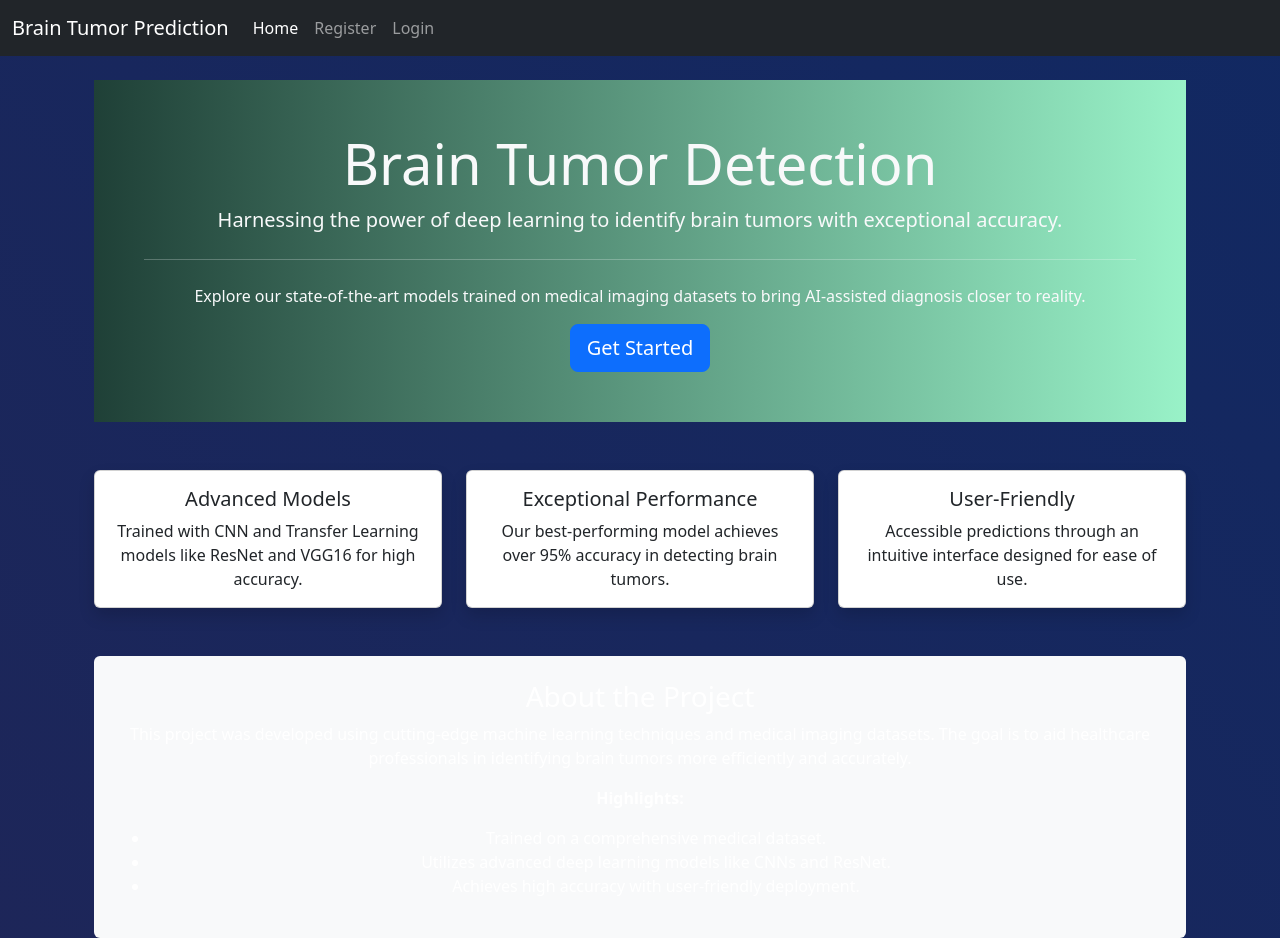
After one commit to Oatsinthepine/Brain-Tumor-Prediction, a Flask app: page /home in a window 1280 px wide. The commit adds this page. Run offline with Flask 3, Linux system fonts and the light colour scheme.

Commit message:
added more features, finalised register, login and logout.

```diff
--- a/app.py
+++ b/app.py
@@ -1,6 +1,7 @@
 # get all dependencies
 import base64
 import io
+
 from PIL import Image
 from flask import Flask
 from flask import jsonify, render_template, url_for, request, redirect, flash, get_flashed_messages
@@ -16,9 +17,12 @@ from flask_wtf import FlaskForm
 from wtforms import StringField, PasswordField, SubmitField
 from wtforms.validators import DataRequired, EqualTo, Length, Email, ValidationError
 
+from flask_login import LoginManager, UserMixin, login_user, logout_user, login_required, current_user
 
 
-app = Flask(__name__)
+
+
+app = Flask(__name__, template_folder='templates', static_folder='static')
 CORS(app, resources={r"/predict": {"origins": "http://127.0.0.1:5000"}}) # for security concerns, only allow the predict html page to enable CORS, for the project only.
 
 #db configuration:
@@ -27,29 +31,49 @@ app.config["SQLALCHEMY_TRACK_MODIFICATIONS"] = False
 app.config['SECRET_KEY'] = "3Dfb8MHWa3sp2F62"
 db = SQLAlchemy(app)
 bcrypt = Bcrypt(app)
+login_manager = LoginManager(app)
+# set the login view (redirects to this page if a user isn't authenticated)
+login_manager.login_view = "login"  # the function name of your login route
+login_manager.login_message_category = "info"  # Flash message category for unauthorized access
 
-class User(db.Model):
+
+
+
+class User(db.Model, UserMixin):
+    """
+    By inheriting from UserMixin, the following properties are automatically added to User class:
+	•	is_authenticated: Returns True if the user is logged in.
+	•	is_active: Returns True by default unless overridden.
+	•	is_anonymous: Returns False for logged-in users.
+	•	get_id(): Used to retrieve the user ID, which is required for session management.
+    """
     __table_name__ = 'users'
     id = db.Column(db.Integer, primary_key = True, autoincrement = True)
     username = db.Column(db.String(30), nullable=False, unique=True)
     email = db.Column(db.String(50), nullable = False)
     password = db.Column(db.String(100), nullable = False)
 
+    #here for security reason, let's implement a hashed password via the flask_bcrypt module
+    def set_password(self, plain_password):
+        self.password = bcrypt.generate_password_hash(plain_password).decode('utf-8') # hey why decode here? aren't we encoding password?
+
+    def check_password_match(self, user_entered_password):
+        return bcrypt.check_password_hash(self.password, user_entered_password)
+
     def __repr__(self):
         return f"User('{self.username}', '{self.email}')"
 
 class RegisterForm(FlaskForm):
     # When you define username = StringField(...) in your RegisterForm, WTForms knows that this field is named 'username', same as all the rest.
+    # 在flask_wtf中，validate_<field_name> 是一个特殊的方法. Flask-WTF (through WTForms) automatically calls this method when validating the field specified in <fieldname> (e.g., username).
     username = StringField(label= "User Name", validators=[DataRequired(), Length(min=3, max=30)])
     email = StringField(label="Email Address", validators=[DataRequired(), Email()])
-    password_1 = StringField(label="New Password", validators=[DataRequired(), Length(min=8, max=24)])
-    password_2 = StringField(label="Please re-confirm", validators=[
+    password_1 = PasswordField(label="New Password", validators=[DataRequired(), Length(min=8, max=24)])
+    password_2 = PasswordField(label="Please re-confirm", validators=[
         DataRequired(), EqualTo('password_1', message="Password must match!")
     ])
     submit = SubmitField(label="create_account")
 
-
-#在flask_wtf中，validate_<field_name> 是一个特殊的方法. Flask-WTF (through WTForms) automatically calls this method when validating the field specified in <fieldname> (e.g., username).
 
     def validate_username(self, username_to_check):
         #注意如果你这里filter_by()里面忘记.data的时候会报错，.data is the actual 'data' retrieved instead of the object.
@@ -64,15 +88,22 @@ class RegisterForm(FlaskForm):
 
 class LoginForm(FlaskForm):
     username = StringField(label = "User Name", validators=[DataRequired()])
-    password = StringField(label= "Enter your password", validators=[DataRequired()])
+    password = PasswordField(label= "Enter your password", validators=[DataRequired()])
     submit = SubmitField(label="Sign in")
 
 
+
+@login_manager.user_loader
+def load_user(user_id):
+    return User.query.get(int(user_id))
 
 @app.route('/')
 def base_page():
     return render_template("base.html")
 
+@app.route('/home')
+def home_page():
+    return render_template('home.html')
 
 @app.route('/register', methods=["GET", "POST"])
 def register_account():
@@ -83,14 +114,16 @@ def register_account():
         During form validation (form.validate_on_submit()), WTForms automatically checks for a method named validate_<field_name>.
         If it finds one, it passes the field object (form.<field_name>) as the argument to the method.
         """
-        user_to_create = User(username = form.username.data,
-                              email = form.email.data,
-                              password = form.password_2.data)
+        user_to_create = User(
+            username=form.username.data,
+            email=form.email.data
+        )
+        user_to_create.set_password(form.password_2.data)
         try:
             db.session.add(user_to_create)
             db.session.commit()
             flash("New Account Created Successfully!", category = 'success')
-            return redirect(url_for("predict"))
+            return redirect(url_for("login"))
         except Exception as e:
             db.session.rollback()
             flash(f"Error occurred: {e}", category='danger')
@@ -103,13 +136,30 @@ def register_account():
     return render_template("register.html", form=form)
 
 
-@app.route('/login')
+@app.route('/login', methods=["GET", "POST"])
 def login():
     login_form = LoginForm()
     if login_form.validate_on_submit():
         curr_user = User.query.filter_by(username=login_form.username.data).first()
         if curr_user and curr_user.check_password_match(login_form.password.data):
-            pass
+            login_user(curr_user)
+            flash(f"Login Successfully! login as {curr_user.username}.", category='success')
+            return redirect(url_for('predict'))
+        elif not curr_user:
+            flash("Invalid username!", category='danger')
+        else:
+            flash("Incorrect password, please try again!", category='danger')
+    return render_template('login.html', login_form = login_form)
+
+
+@app.route('/logout')
+def logout():
+    logout_user()
+    flash(f"You have logged out successfully!", category="info")
+    return redirect(url_for("base_page"))
+
+
+
 
 
 def get_model():
@@ -151,7 +201,7 @@ def core_func(): # here is the predict function for user
     predicted_probabilities = prediction[0]
 
     # create a dictionary to hold all returned classes probabilities.
-    # here the index co-respond to the classes.
+    # here the index correspond to the classes.
     response = {
         'Prediction': {
             "glioma_tumor": f"{round(float(predicted_probabilities[0]) * 100, 2)}%",
@@ -165,6 +215,7 @@ def core_func(): # here is the predict function for user
 
 # here is the flask url for using the backend model to predict user uplaoded image file
 @app.route("/predict")
+@login_required
 def predict():
     # call the flask build-in method to render my predict_to_be_changed.html webpage.
     return render_template("predict.html")
--- /dev/null
+++ b/static/css/style.css
@@ -0,0 +1,15 @@
+body {
+  margin: 0;
+  height: 100vh;
+  background: linear-gradient(45deg, #212121, #212556, #0b2a67);
+  background-size: 400% 400%;
+  animation: gradientBG 15s ease infinite;
+    color: white;
+    text-align: center;
+}
+
+@keyframes gradientBG {
+  0% { background-position: 0% 50%; }
+  50% { background-position: 100% 50%; }
+  100% { background-position: 0% 50%; }
+}
--- a/templates/base.html
+++ b/templates/base.html
@@ -6,18 +6,12 @@
     <!--Bootstrap !-->
     <link href="https://cdn.jsdelivr.net/npm/bootstrap@5.3.3/dist/css/bootstrap.min.css" rel="stylesheet" integrity="sha384-QWTKZyjpPEjISv5WaRU9OFeRpok6YctnYmDr5pNlyT2bRjXh0JMhjY6hW+ALEwIH" crossorigin="anonymous">
     <script src="https://cdn.jsdelivr.net/npm/bootstrap@5.3.3/dist/js/bootstrap.bundle.min.js" integrity="sha384-YvpcrYf0tY3lHB60NNkmXc5s9fDVZLESaAA55NDzOxhy9GkcIdslK1eN7N6jIeHz" crossorigin="anonymous"></script>
+    <link rel="stylesheet" href="{{ url_for('static', filename='css/style.css') }}">
     <title>
-        {% block title %}
-        {% endblock %}
+        {% block title %}My flask app{% endblock %}
     </title>
+{% block style %}{% endblock %}
 </head>
-<style>
-    body{
-        background-color: #212121;
-        color: white;
-        text-align: left;
-    }
-</style>
 <body>
 <nav class="navbar navbar-expand-lg navbar-dark bg-dark">
   <div class="container-fluid">
@@ -27,14 +21,15 @@
     </button>
     <div class="collapse navbar-collapse" id="navbarNavAltMarkup">
       <div class="navbar-nav">
-        <a class="nav-link active" aria-current="page" href="{{ url_for('base_page') }}">Home</a>
-{#        {% if current_user.is_authenticated %}#}
+          <a class="nav-link active" aria-current="page" href="{{ url_for('home_page') }}">Home</a>
+        {% if current_user.is_authenticated %}
             <a class="nav-link" href="{{ url_for('predict') }}">Predict</a>
-            <a class="nav-link" href="#">Log out</a>
-{#        {% else %}#}
+            <a class="nav-link" href="{{ url_for('logout') }}">Log out</a>
+            <span class="nav-link ms-auto" style="color: cornflowerblue;">Welcome: {{ current_user.username }}</span>
+        {% else %}
             <a class="nav-link" href="{{ url_for('register_account') }}">Register</a>
-            <a class="nav-link" href="#">Login</a>
-{#        {% endif %}#}
+            <a class="nav-link" href="{{ url_for('login') }}">Login</a>
+        {% endif %}
       </div>
     </div>
   </div>
--- /dev/null
+++ b/templates/home.html
@@ -0,0 +1,71 @@
+{% extends 'base.html' %}
+
+{% block title %} Home {% endblock %}
+
+{% block content %}
+<div class="container mt-8">
+    <!-- Hero Section -->
+    <div class="jumbotron text-center text-light" style="background: linear-gradient(to right, #1f4037, #99f2c8); padding: 50px;">
+        <h1 class="display-4">Brain Tumor Detection</h1>
+        <p class="lead">
+            Harnessing the power of deep learning to identify brain tumors with exceptional accuracy.
+        </p>
+        <hr class="my-4">
+        <p>
+            Explore our state-of-the-art models trained on medical imaging datasets to bring AI-assisted diagnosis closer to reality.
+        </p>
+        <a class="btn btn-primary btn-lg" href="{{ url_for('predict') }}" role="button">Get Started</a>
+    </div>
+
+    <!-- Features Section -->
+    <div class="row text-center mt-5">
+        <div class="col-md-4">
+            <div class="card shadow">
+                <div class="card-body">
+                    <h5 class="card-title"><i class="bi bi-gear-wide-connected"></i> Advanced Models</h5>
+                    <p class="card-text">
+                        Trained with CNN and Transfer Learning models like ResNet and VGG16 for high accuracy.
+                    </p>
+                </div>
+            </div>
+        </div>
+        <div class="col-md-4">
+            <div class="card shadow">
+                <div class="card-body">
+                    <h5 class="card-title"><i class="bi bi-bar-chart-line"></i> Exceptional Performance</h5>
+                    <p class="card-text">
+                        Our best-performing model achieves over 95% accuracy in detecting brain tumors.
+                    </p>
+                </div>
+            </div>
+        </div>
+        <div class="col-md-4">
+            <div class="card shadow">
+                <div class="card-body">
+                    <h5 class="card-title"><i class="bi bi-person-lines-fill"></i> User-Friendly</h5>
+                    <p class="card-text">
+                        Accessible predictions through an intuitive interface designed for ease of use.
+                    </p>
+                </div>
+            </div>
+        </div>
+    </div>
+
+    <!-- Additional Information Section -->
+    <div class="mt-5 p-4 bg-light rounded">
+        <h3>About the Project</h3>
+        <p>
+            This project was developed using cutting-edge machine learning techniques and medical imaging datasets.
+            The goal is to aid healthcare professionals in identifying brain tumors more efficiently and accurately.
+        </p>
+        <p>
+            <strong>Highlights:</strong>
+        </p>
+        <ul>
+            <li>Trained on a comprehensive medical dataset.</li>
+            <li>Utilizes advanced deep learning models like CNNs and ResNet.</li>
+            <li>Achieves high accuracy with user-friendly deployment.</li>
+        </ul>
+    </div>
+</div>
+{% endblock %}
--- a/templates/register.html
+++ b/templates/register.html
@@ -32,7 +32,7 @@
             <br>
             <div class="checkbox mb-3">
                 <h5>Already have an account?</h5>
-                <a class = "btn btn-sm btn-secondary" href="#">Go Login</a>
+                <a class = "btn btn-info btn-secondary" href="{{ url_for('login') }}">Go Login</a>
             </div>
             </form>
         </div>
```
Also changed, not shown: templates/login.html (+21 -0 lines), templates/predict.html (+13 -2 lines), templates/predict_to_be_changed.html (deleted, +0 -104 lines).
